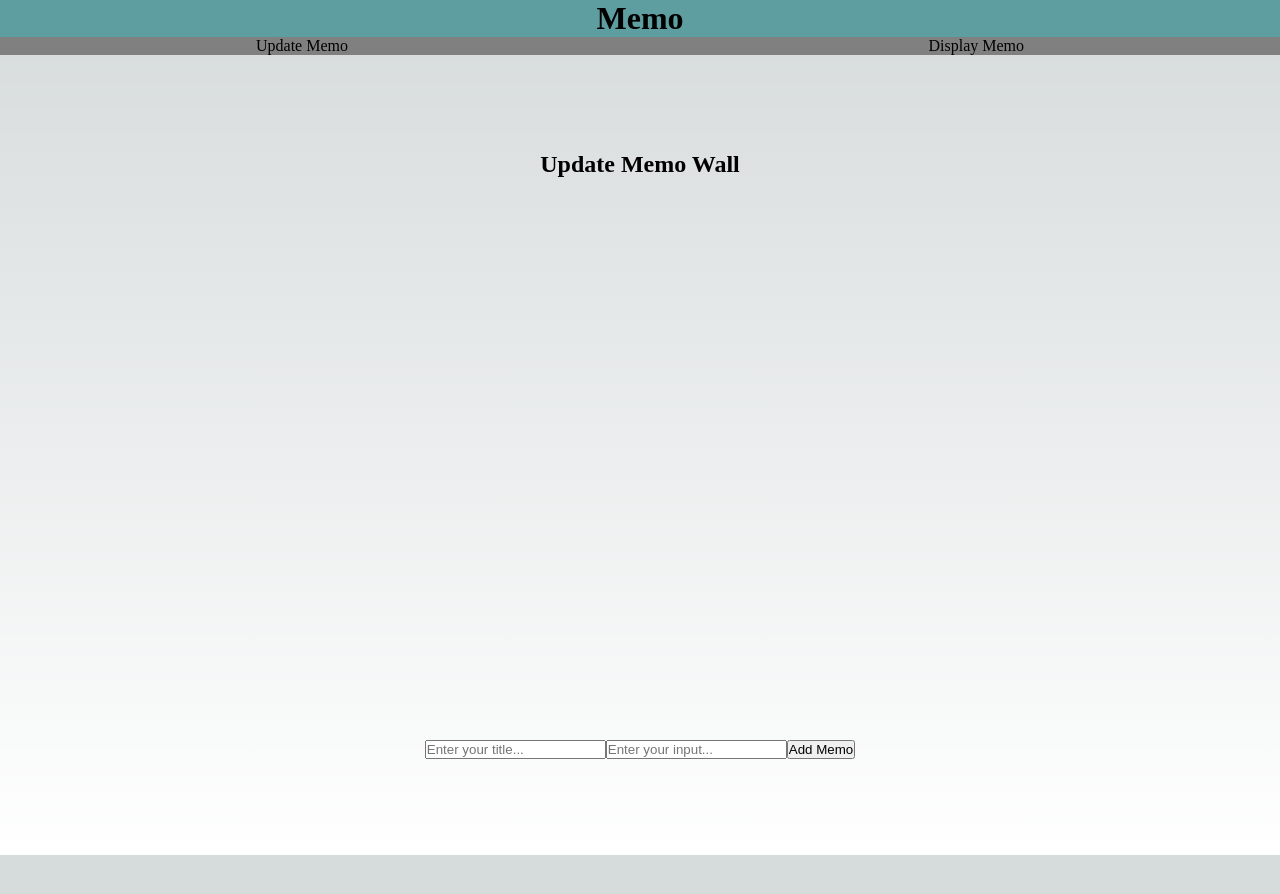
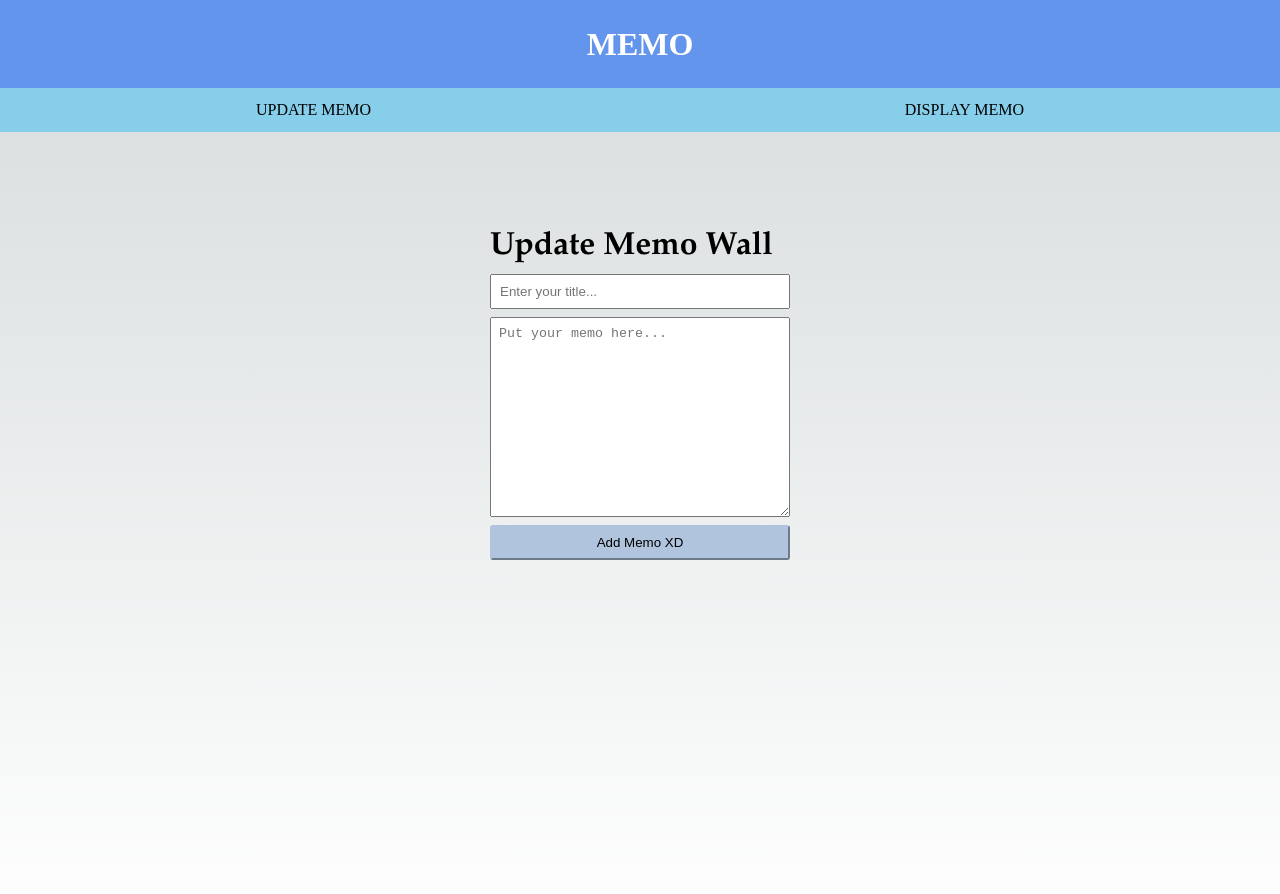
Before and after one commit to RrriAh/391final, a Next.js app: page /update in a window 1280 px wide. Shown: the top 894 px of the page. Before the commit the page ends 855 px from the top, so only its background shows below. Built offline with nearby package versions, Linux system fonts and the light colour scheme.

Commit message:
Memo: component style

```diff
--- a/apolloClient.jsx
+++ b/apolloClient.jsx
@@ -2,7 +2,7 @@
 import { ApolloClient, InMemoryCache } from '@apollo/client';
 
 const client = new ApolloClient({
-    uri: 'http://10.239.48.100:8080/graphql', // Update the URI to point to your server
+    uri: 'http://192.168.1.200:8080/graphql', // Update the URI to point to your server
     cache: new InMemoryCache(),
 });
 
--- a/components/InputMemo.jsx
+++ b/components/InputMemo.jsx
@@ -1,5 +1,30 @@
 import React, { useState } from 'react';
 import { gql, useMutation } from '@apollo/client';
+import styled from 'styled-components';
+
+const MyDiv = styled.div`
+    display: flex;
+    flex-direction: column;
+    h1{
+      font-family: "Book Antiqua",serif;
+    }
+    input{
+        padding: 1vmin;
+        margin: 1vmin 0;
+    }
+    textarea{
+        padding: 1vmin;
+        width: 300px;
+        height: 200px;
+    }
+    button{
+        margin-top: 1vmin;
+        padding: 1vmin;
+        border-radius: 3px;
+        background-color: lightsteelblue;
+        border-color: lightsteelblue;
+    }
+`;
 
 const ADD_INPUT = gql`
     mutation AddInput($title:String!,$content: String!) {
@@ -37,20 +62,20 @@ export default function InputMemo ()  {
     }
 
     return (
-        <div>
+        <MyDiv>
+            <h1>Update Memo Wall</h1>
             <input
                 type="text"
                 value={title}
                 onChange={handleTitleChange}
                 placeholder="Enter your title..."
             />
-            <input
-                type="text"
+            <textarea
                 value={inputContent}
                 onChange={handleContentChange}
-                placeholder="Enter your input..."
+                placeholder="Put your memo here..."
             />
-            <button title="Add Memo" onClick={handleSubmit}>Add Memo</button>
-        </div>
+            <button title="Add Memo" onClick={handleSubmit}>Add Memo XD</button>
+        </MyDiv>
     );
 };
--- a/components/Nav.jsx
+++ b/components/Nav.jsx
@@ -3,15 +3,26 @@ import React from 'react';
 import styled from 'styled-components';
 
 const Header = styled.div`
-    height: 20%;
-    background-color: cadetblue;
+    background-color: cornflowerblue;
     text-align: center;
+    text-transform: uppercase;
+    h1{color:white; padding: 2%}
 `;
 const MyNav = styled.nav`
     display: flex;
-    background-color: gray;
-    justify-content: space-between;
-    padding: 0 20%;
+    background-color: skyblue;
+    padding: 1% 20%;
+    ul{
+        width: 100%;
+        display: flex;
+        justify-content: space-between;
+        li{
+            list-style-type: none;
+            &:hover{
+                font-weight: bolder;
+            }
+        }
+    }
 
 `;
 export default function Nav(){
@@ -19,8 +30,10 @@ export default function Nav(){
         <Header>
             <h1> Memo</h1>
             <MyNav>
-                <Link href="/update">Update Memo</Link>
-                <Link href="/display">Display Memo</Link>
+                <ul>
+                    <li><Link href="/update">Update Memo</Link></li>
+                    <li><Link href="/display">Display Memo</Link></li>
+                </ul>
             </MyNav>
         </Header>
     )
--- a/package.json
+++ b/package.json
@@ -1,5 +1,5 @@
 {
-  "name": "memonew",
+  "name": "schooltoolkit",
   "version": "0.1.0",
   "private": true,
   "scripts": {
--- a/pages/display.js
+++ b/pages/display.js
@@ -17,7 +17,6 @@ export default function Display() {
             </Head>
             <Header/>
             <main className={`${styles.main} `}>
-                <h2>Memos</h2>
                 <ApolloProvider client={client}>
                     <DisplayMemo/>
                 </ApolloProvider>
--- a/pages/update.js
+++ b/pages/update.js
@@ -17,7 +17,7 @@ export default function Update() {
             </Head>
             <Header/>
             <main className={`${styles.main} `}>
-                <h2>Update Memo Wall</h2>
+
                 <ApolloProvider client={client}>
                     <InputMemo/>
                 </ApolloProvider>
```
Also changed, not shown: components/DisplayMemo.jsx (+28 -3 lines).
